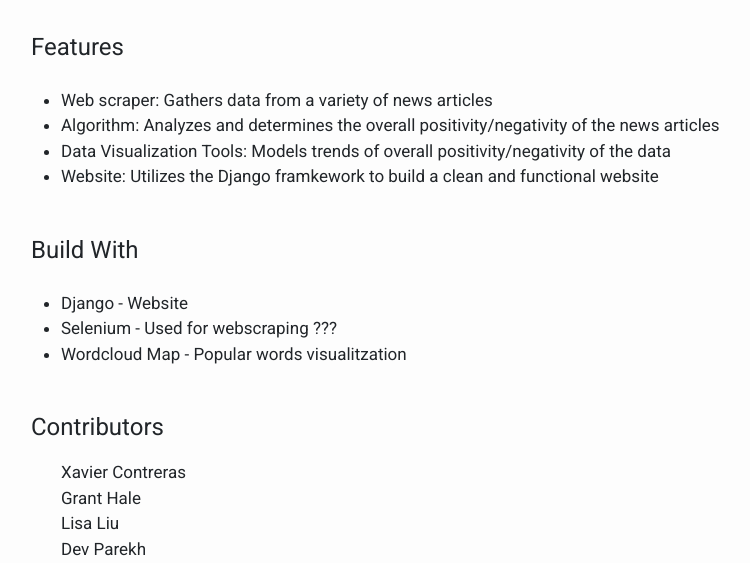
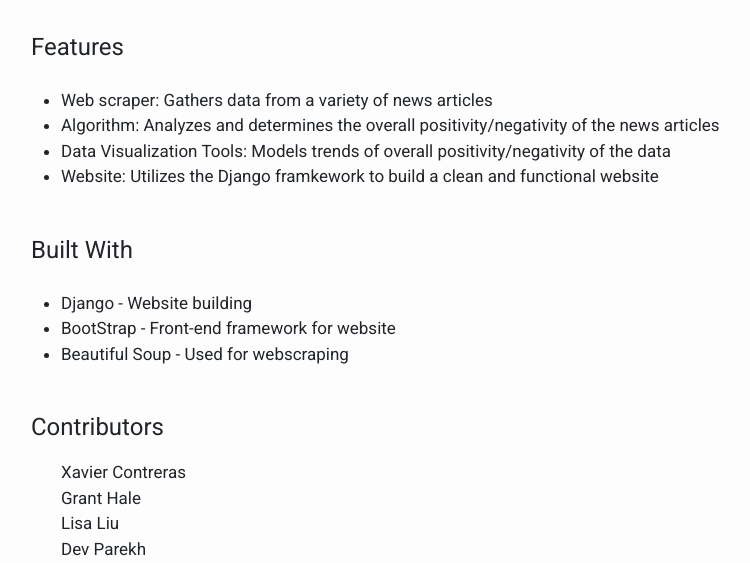
Before and after one commit to CS196Illinois/group-19, a Django app: page /about in a window 1280 px wide. Shown: the part 411-974 px from the top of the page, without its empty margins (19-769 px from the left). Run offline with Django 3.2, Linux system fonts and the light colour scheme; some libraries are stand-ins or nearby versions.

Commit message:
updated built with

```diff
--- a/templates/about.html
+++ b/templates/about.html
@@ -67,13 +67,12 @@
                     <li>Website: Utilizes the Django framkework to build a clean and functional website</li>
                 </ul>
             </p>
-            <h4>Build With</h4>
+            <h4>Built With</h4>
             <p>
                 <ul class = "about-us-text">
-                    <li>Django - Website</li>
-                    <!-- Finish this -->
-                    <li>Selenium - Used for webscraping ???</li>
-                    <li>Wordcloud Map - Popular words visualitzation </li>
+                    <li>Django - Website building</li>
+                    <li>BootStrap - Front-end framework for website</li>
+                    <li>Beautiful Soup - Used for webscraping</li>
                 </ul>
             </p>
             <h4>Contributors</h4>
```
